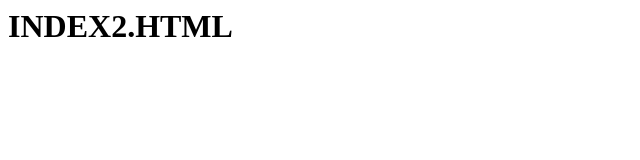
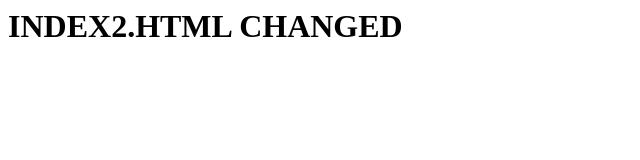
Before and after one commit to jaison-github/test2, a plain HTML site: page index2.html in a window 1280 px wide. Shown: the whole page, without its empty margins (0-640 px from the left). Drawn offline with Linux system fonts and the light colour scheme.

Commit message:
I changed

```diff
--- a/index2.html
+++ b/index2.html
@@ -2,7 +2,7 @@
 <body>
 
 
-    <h1>INDEX2.HTML</h1>
+    <h1>INDEX2.HTML CHANGED</h1>
 </body>
 
 </html>
```
